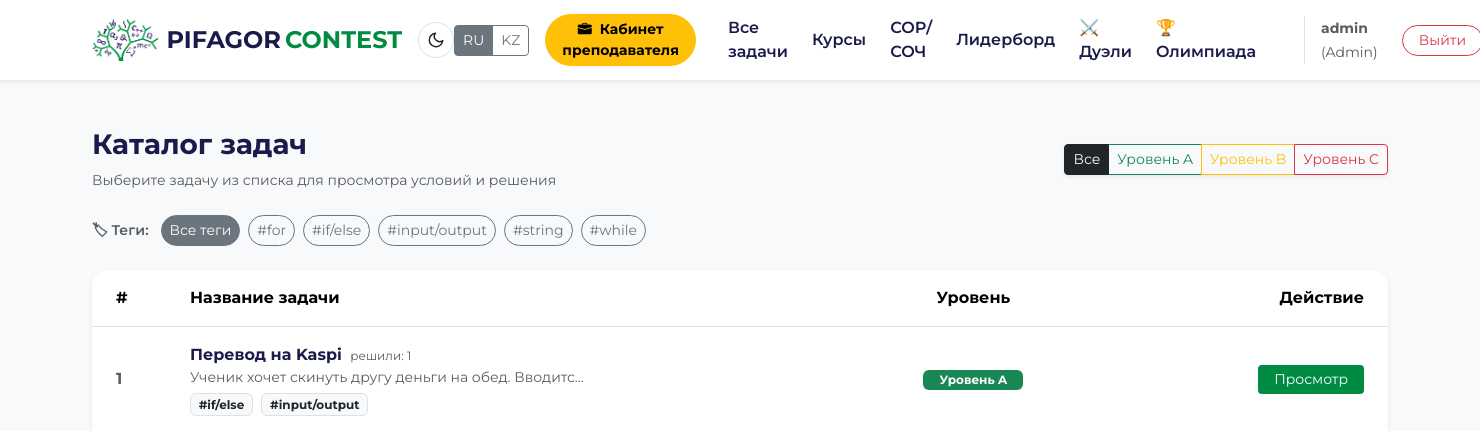
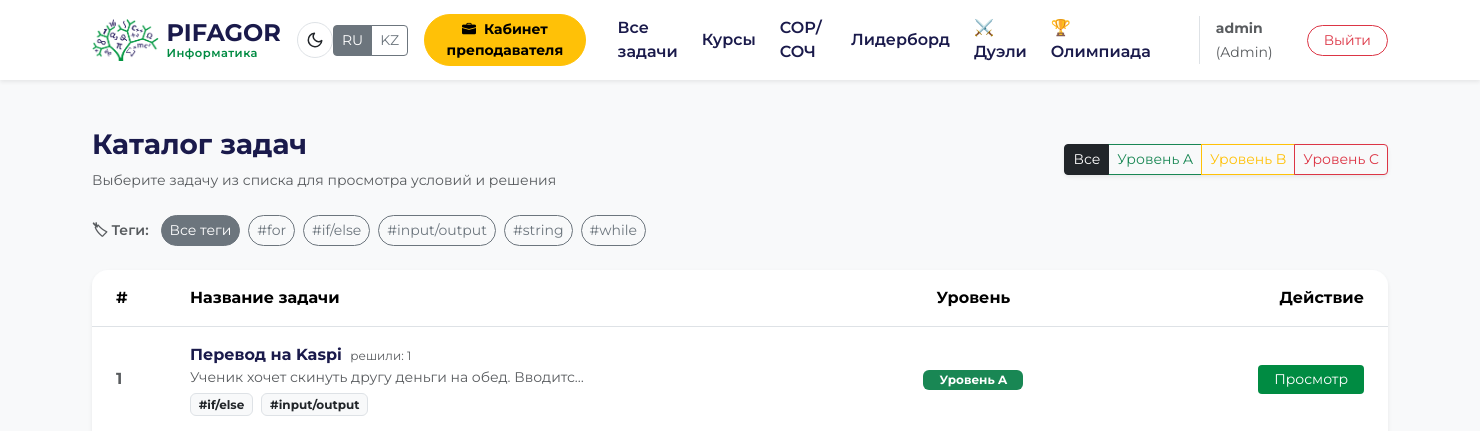
Before and after one commit to nurmash98/pifagor-contest, a Django app: page / in a window 1480 px wide. Shown: the top 431 px of the page. Run offline with Django 4.2, Linux system fonts and the light colour scheme; a user stored in the database is signed in; data comes from the database, SQL or seed files in the repository.

Commit message:
Логотип: PIFAGOR, под ним маленькими буквами «Информатика»
Co-Authored-By: Claude Opus 5.5 <noreply@anthropic.com>
Claude-Session: https://claude.ai/code/session_01YWaXAeXmj81PMKESX31EpP

```diff
--- a/contest/templates/base.html
+++ b/contest/templates/base.html
@@ -87,8 +87,10 @@
                     {% if holiday %}<span class="me-2 d-inline-flex">{% include "holiday_flag.html" with uid="nav" h=40 %}</span>{% else %}
                     <img src="{% static 'icons/logo-tree.png' %}" alt="" height="42" class="me-2 logo-light">
                     <img src="{% static 'icons/logo-tree-dark.png' %}" alt="" height="42" class="me-2 logo-dark">{% endif %}
-                    <span style="color: #1a1a4b; font-size: 1.5rem;">PIFAGOR</span>
-                    <span style="color: #008b42; font-size: 1.5rem;" class="ms-1">CONTEST</span>
+                    <div class="d-flex flex-column lh-1">
+                        <span style="color: #1a1a4b; font-size: 1.5rem;">PIFAGOR</span>
+                        <div class="brand-sub" style="color: #008b42;">Информатика</div>
+                    </div>
                 </a>
                 <!-- Ночной / дневной режим -->
                 {% include "theme_toggle.html" %}
--- a/contest/templates/theme_head.html
+++ b/contest/templates/theme_head.html
@@ -67,9 +67,12 @@
     [data-bs-theme="dark"] .btn-outline-success { --bs-btn-color: #4fd18b; --bs-btn-border-color: #34a86a; }
     [data-bs-theme="dark"] .text-muted { color: rgba(228, 231, 240, .62) !important; }
     [data-bs-theme="dark"] input[type="date"], [data-bs-theme="dark"] input[type="datetime-local"], [data-bs-theme="dark"] input[type="time"] { color-scheme: dark; }
+    .brand-sub { font-size: .72rem; font-weight: 600; letter-spacing: .04em; margin-top: .2rem; }
+    [data-bs-theme="dark"] .brand-sub { color: #4fd18b !important; }
     /* телефон: логотип и кнопка меню в одной строке, без лишней полоски у имени */
     @media (max-width: 575.98px) {
         .navbar-brand span { font-size: 1.12rem !important; }
+        .brand-sub { font-size: .6rem; margin-top: .1rem; }
         .navbar-brand img, .navbar-brand svg { height: 30px !important; width: auto; }
         .navbar > .container > .d-flex { gap: .5rem !important; }
         .kz-holiday .container { gap: .5rem !important; flex-wrap: wrap; font-size: .85rem; text-align: center; }
```
